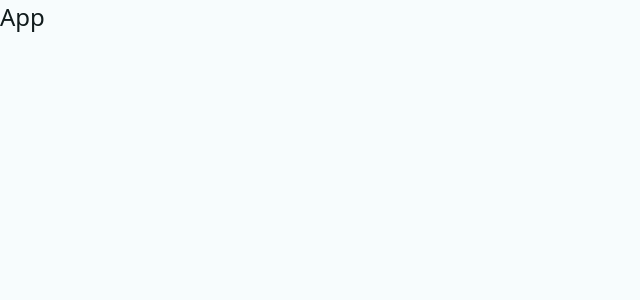
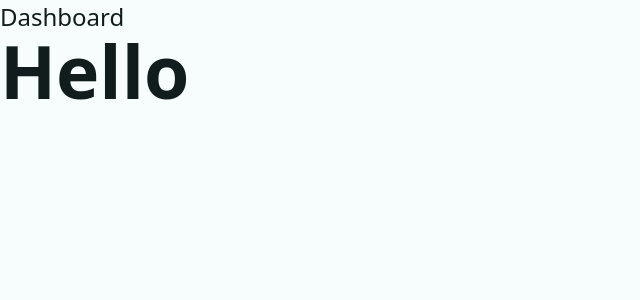
Before and after one commit to Arvindkr123/Buddget-Expense-Tracker, a React (Vite) app in the folder client/: page / in a window 1280 px wide. Shown: the top 300 px of the page, without its empty margins (0-640 px from the left). Built offline with nearby package versions, Linux system fonts and the light colour scheme.

Commit message:
added routing basic and loaders

```diff
--- a/client/index.html
+++ b/client/index.html
@@ -1,4 +1,4 @@
-<!doctype html>
+<!DOCTYPE html>
 <html lang="en">
   <head>
     <meta charset="UTF-8" />
--- a/client/src/App.jsx
+++ b/client/src/App.jsx
@@ -1,7 +1,23 @@
 import React from "react";
+import { createBrowserRouter, RouterProvider } from "react-router-dom";
+import { Dashboard, Error } from "./pages";
+import { dashboardLoader } from "./pages/Dashboard";
+
+const router = createBrowserRouter([
+  {
+    path: "/",
+    element: <Dashboard />,
+    loader: dashboardLoader,
+    errorElement: <Error />,
+  },
+]);
 
 const App = () => {
-  return <div>App</div>;
+  return (
+    <div className="app">
+      <RouterProvider router={router} />
+    </div>
+  );
 };
 
 export default App;
--- /dev/null
+++ b/client/src/helpers.js
@@ -0,0 +1,4 @@
+// local storage
+export const fetchData = (key) => {
+  return JSON.parse(localStorage.getItem(key));
+};
--- /dev/null
+++ b/client/src/pages/Dashboard.jsx
@@ -0,0 +1,22 @@
+import React from "react";
+import { fetchData } from "../helpers";
+import { useLoaderData } from "react-router-dom";
+
+// loader
+export const dashboardLoader = () => {
+  const userName = fetchData("userName");
+  return { userName };
+};
+
+const Dashboard = () => {
+  const { userName } = useLoaderData();
+  console.log(userName);
+  return (
+    <div>
+      Dashboard
+      <h1>Hello {userName}</h1>
+    </div>
+  );
+};
+
+export default Dashboard;
--- /dev/null
+++ b/client/src/pages/Error.jsx
@@ -0,0 +1,9 @@
+import React from 'react'
+
+const Error = () => {
+  return (
+    <div>Error</div>
+  )
+}
+
+export default Error
--- /dev/null
+++ b/client/src/pages/index.js
@@ -0,0 +1,3 @@
+import Dashboard from "./Dashboard";
+import Error from "./Error";
+export { Dashboard, Error };
```
